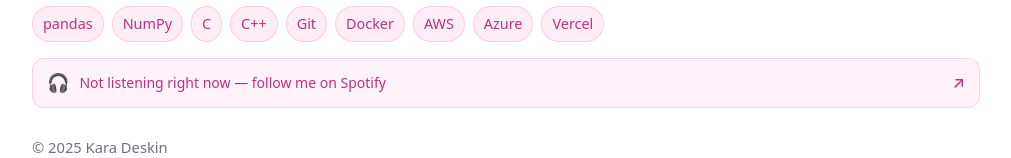
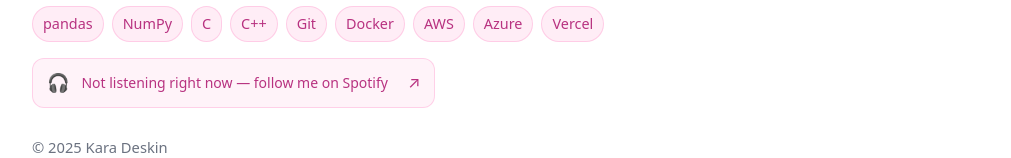
Before and after one commit to karadeskin/kara-portfolio, a React (Vite) app: page /about in a window 1280 px wide. Shown: the part 633-791 px from the top of the page, without its empty margins (134-1145 px from the left). Built offline with nearby package versions, Linux system fonts and the light colour scheme; no server answers.

Commit message:
made it look better

```diff
--- a/src/components/NowPlaying.tsx
+++ b/src/components/NowPlaying.tsx
@@ -9,6 +9,31 @@ type Track = {
   recent?: boolean;
 };
 
+const baseCard: React.CSSProperties = {
+  display: "inline-flex",          // <-- hugs content
+  alignItems: "center",
+  gap: 12,
+  marginTop: 16,
+  padding: "10px 14px",
+  borderRadius: 12,
+  background: "rgba(255,105,180,0.08)",
+  border: "1px solid rgba(255,105,180,0.25)",
+  textDecoration: "none",
+  color: "#333",
+  transition: "background 0.2s ease, border-color 0.2s ease, transform 0.06s ease",
+};
+
+const hoverOn = (el: HTMLAnchorElement | null) => {
+  if (!el) return;
+  el.style.background = "rgba(255,105,180,0.15)";
+  el.style.borderColor = "rgba(255,105,180,0.35)";
+};
+const hoverOff = (el: HTMLAnchorElement | null) => {
+  if (!el) return;
+  el.style.background = "rgba(255,105,180,0.08)";
+  el.style.borderColor = "rgba(255,105,180,0.25)";
+};
+
 export default function NowPlaying() {
   const [track, setTrack] = useState<Track | null>(null);
 
@@ -17,50 +42,34 @@ export default function NowPlaying() {
     const fetchNow = () =>
       fetch("/api/spotify")
         .then((r) => r.json())
-        .then((d) => {
-          if (mounted) setTrack(d);
-        })
-        .catch(() => {
-          if (mounted) setTrack({ playing: false });
-        });
+        .then((d) => { if (mounted) setTrack(d); })
+        .catch(() => { if (mounted) setTrack({ playing: false }); });
 
     fetchNow();
     const id = setInterval(fetchNow, 30000);
-    return () => {
-      mounted = false;
-      clearInterval(id);
-    };
+    return () => { mounted = false; clearInterval(id); };
   }, []);
 
   if (!track) return null;
 
   const hasTrack = Boolean(track.title);
 
-  // ❌ Not listening at all
+  // ❌ Not listening at all (fallback)
   if (!hasTrack) {
     return (
       <a
         href="https://open.spotify.com/user/kmdeskin"
         target="_blank"
         rel="noreferrer"
-        style={{
-          display: "flex",
-          alignItems: "center",
-          gap: 10,
-          marginTop: 16,
-          padding: "10px 14px",
-          borderRadius: 12,
-          background: "rgba(255,105,180,0.08)",
-          border: "1px solid rgba(255,105,180,0.25)",
-          textDecoration: "none",
-          color: "#b83280",
-          fontSize: 14,
-          fontWeight: 500,
-        }}
+        style={{ ...baseCard, color: "#b83280" }}
+        onMouseEnter={(e) => hoverOn(e.currentTarget)}
+        onMouseLeave={(e) => hoverOff(e.currentTarget)}
       >
         <span style={{ fontSize: 18 }}>🎧</span>
-        <span>Not listening right now — follow me on Spotify</span>
-        <span style={{ marginLeft: "auto", fontSize: 16 }}>↗</span>
+        <span style={{ fontSize: 14, fontWeight: 500 }}>
+          Not listening right now — follow me on Spotify
+        </span>
+        <span style={{ marginLeft: 8, fontSize: 16 }}>↗</span>
       </a>
     );
   }
@@ -71,36 +80,21 @@ export default function NowPlaying() {
       href={track.url ?? "#"}
       target="_blank"
       rel="noreferrer"
-      style={{
-        display: "flex",
-        alignItems: "center",
-        gap: 12,
-        marginTop: 16,
-        padding: "10px 14px",
-        borderRadius: 12,
-        background: "rgba(255,105,180,0.08)",
-        border: "1px solid rgba(255,105,180,0.25)",
-        textDecoration: "none",
-        color: "#333",
-      }}
+      style={baseCard}
+      onMouseEnter={(e) => hoverOn(e.currentTarget)}
+      onMouseLeave={(e) => hoverOff(e.currentTarget)}
     >
       {track.albumImageUrl && (
         <img
           src={track.albumImageUrl}
           alt=""
-          width={48}
-          height={48}
-          style={{ borderRadius: 8 }}
+          width={40}
+          height={40}
+          style={{ borderRadius: 8, flex: "0 0 auto" }}
         />
       )}
       <div style={{ lineHeight: 1.3 }}>
-        <div
-          style={{
-            fontWeight: 600,
-            fontSize: 14,
-            color: "#b83280",
-          }}
-        >
+        <div style={{ fontWeight: 600, fontSize: 14, color: "#b83280" }}>
           {track.title}
           {!track.playing && (
             <span style={{ marginLeft: 6, fontSize: 12, opacity: 0.7 }}>
@@ -110,7 +104,7 @@ export default function NowPlaying() {
         </div>
         <div style={{ fontSize: 12, opacity: 0.75 }}>{track.artist}</div>
       </div>
-      <span style={{ marginLeft: "auto", fontSize: 18 }}>🎵</span>
+      <span style={{ marginLeft: 8, fontSize: 18 }}>🎵</span>
     </a>
   );
 }
```
